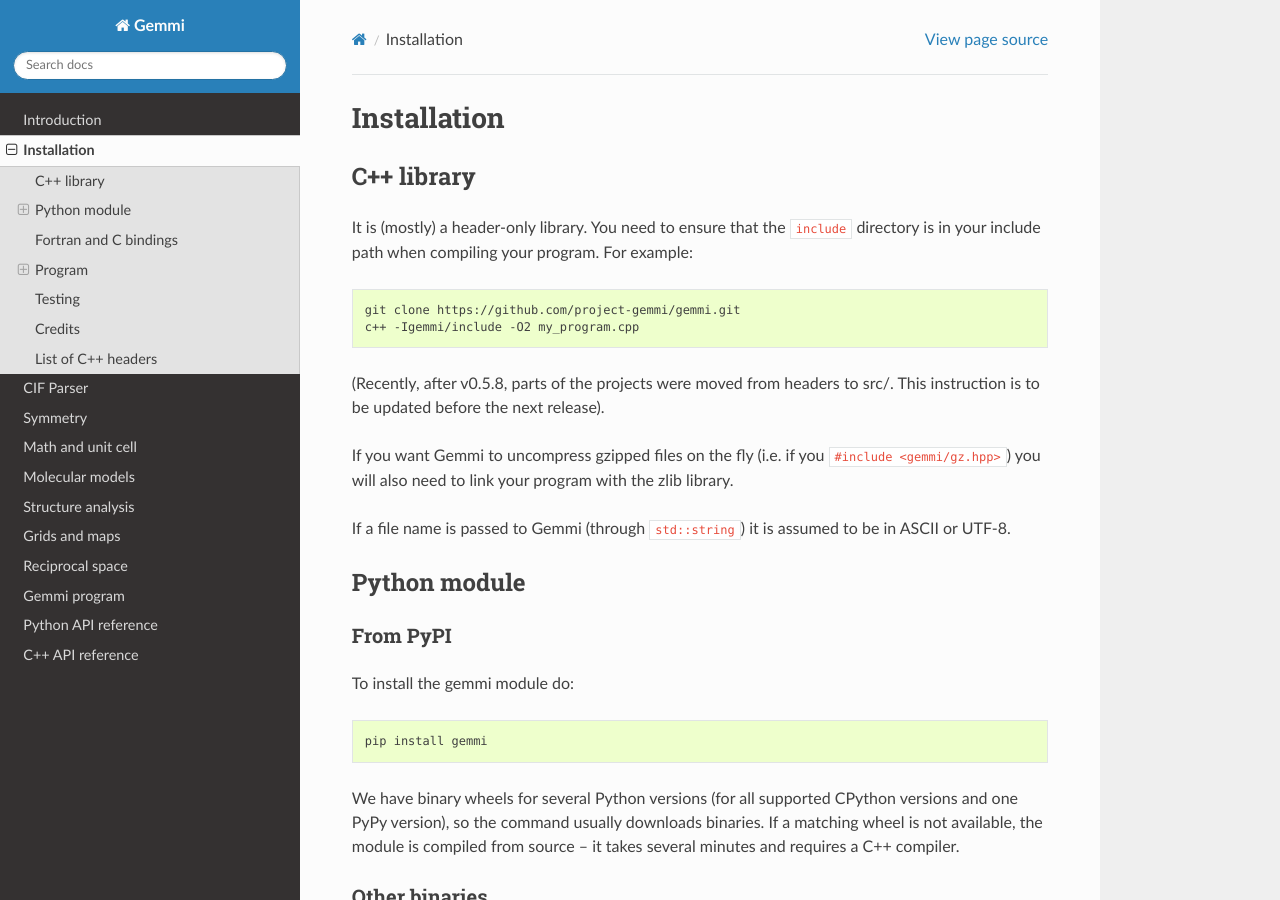
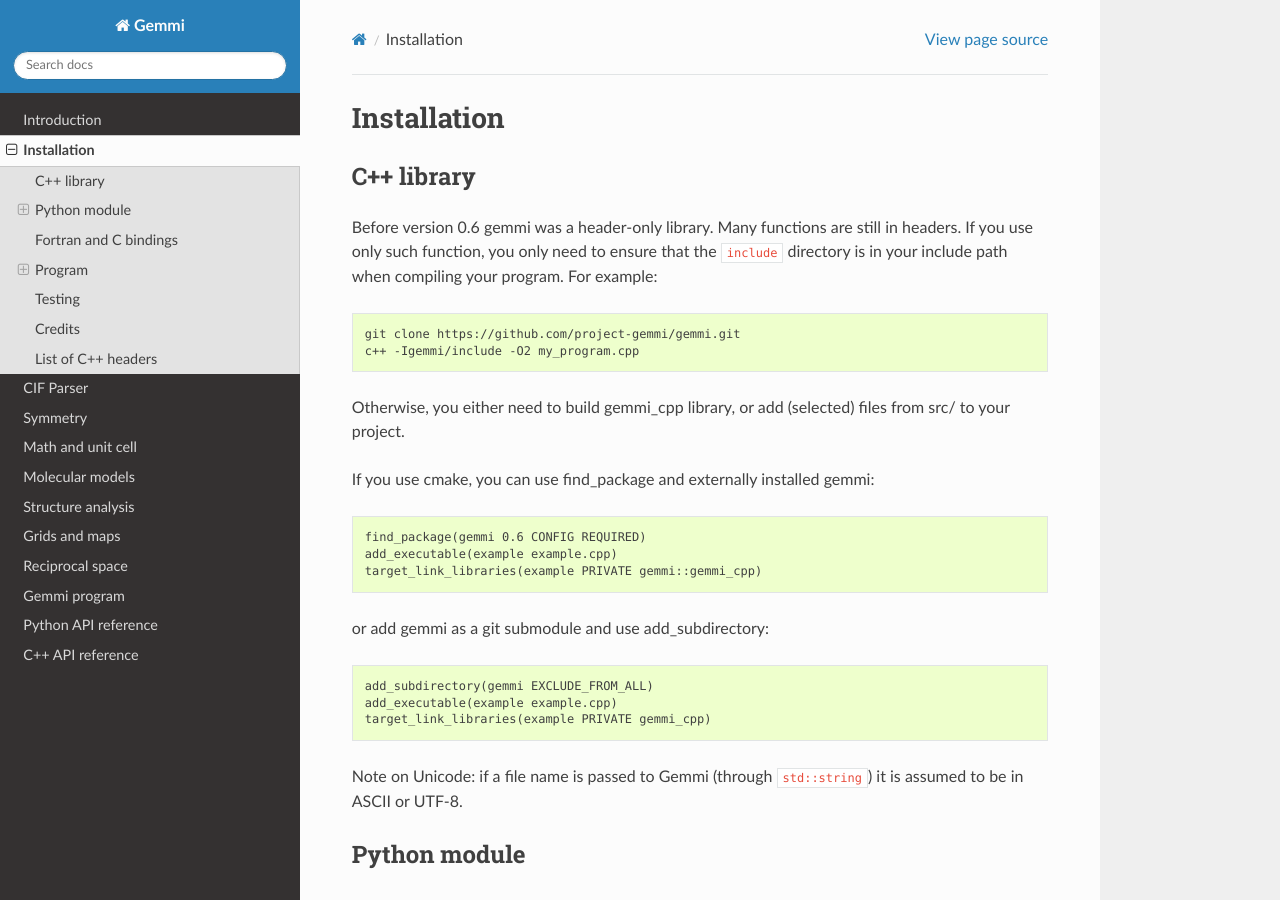
Before and after one commit to project-gemmi/gemmi, a Sphinx documentation site: the page built from docs/install.rst, in a window 1280 px wide and 900 px high. Built offline with Sphinx 7.4.7 and the Read the Docs theme 2.0.0, drawn with Linux system fonts in a browser that asks for light colours.

Commit message:
update docs
and try shared library builds on CI

```diff
--- a/CMakeLists.txt
+++ b/CMakeLists.txt
@@ -10,7 +10,7 @@
 
 include(GNUInstallDirs)  # for CMAKE_INSTALL_LIBDIR
 
-option(BUILD_SHARED_LIBS "Build using shared library" OFF)
+option(BUILD_SHARED_LIBS "Build using shared library" ON)
 option(USE_FORTRAN "Build Fortran bindings" OFF)
 option(USE_PYTHON "Build Python bindings" OFF)
 option(EXTRA_WARNINGS "Set extra warning flags" OFF)
--- a/docs/install.rst
+++ b/docs/install.rst
@@ -7,27 +7,36 @@
 C++ library
 -----------
 
-It is (mostly) a header-only library. You need to ensure that
-the ``include`` directory is in your include path
-when compiling your program. For example::
+Before version 0.6 gemmi was a header-only library.
+Many functions are still in headers. If you use only such function,
+you only need to ensure that the ``include`` directory is in your
+include path when compiling your program. For example::
 
     git clone https://github.com/project-gemmi/gemmi.git
     c++ -Igemmi/include -O2 my_program.cpp
 
-(Recently, after v0.5.8, parts of the projects were moved from headers
-to src/. This instruction is to be updated before the next release).
+Otherwise, you either need to build gemmi_cpp library,
+or add (selected) files from src/ to your project.
 
-If you want Gemmi to uncompress gzipped files on the fly
-(i.e. if you ``#include <gemmi/gz.hpp>``)
-you will also need to link your program with the zlib library.
+If you use cmake, you can use find_package and externally installed gemmi::
 
-If a file name is passed to Gemmi (through ``std::string``)
+    find_package(gemmi 0.6 CONFIG REQUIRED)
+    add_executable(example example.cpp)
+    target_link_libraries(example PRIVATE gemmi::gemmi_cpp)
+
+or add gemmi as a git submodule and use add_subdirectory::
+
+    add_subdirectory(gemmi EXCLUDE_FROM_ALL)
+    add_executable(example example.cpp)
+    target_link_libraries(example PRIVATE gemmi_cpp)
+
+Note on Unicode: if a file name is passed to Gemmi (through ``std::string``)
 it is assumed to be in ASCII or UTF-8.
 
 .. _install_py:
 
 Python module
----------------------
+-------------
 
 From PyPI
 ~~~~~~~~~
```
